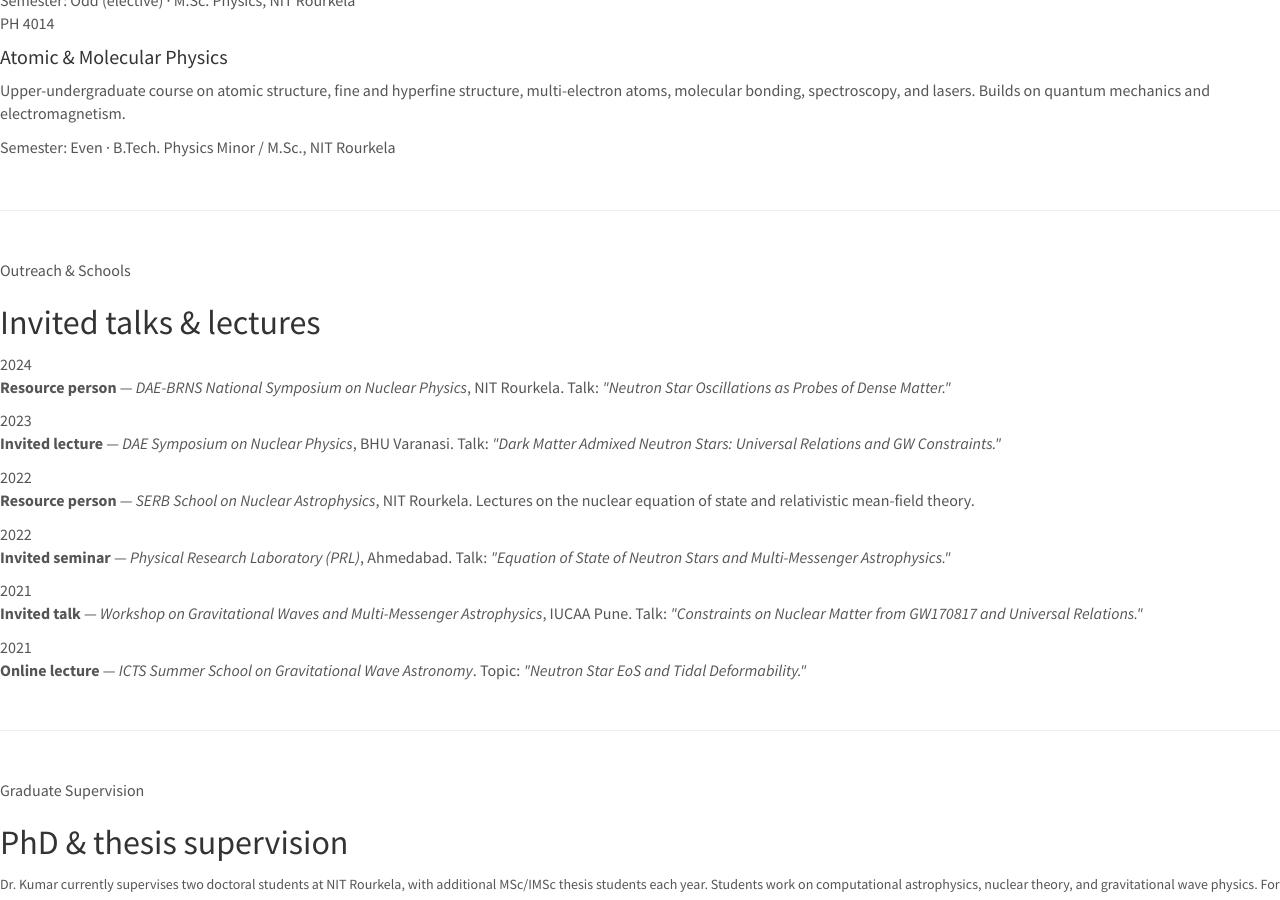
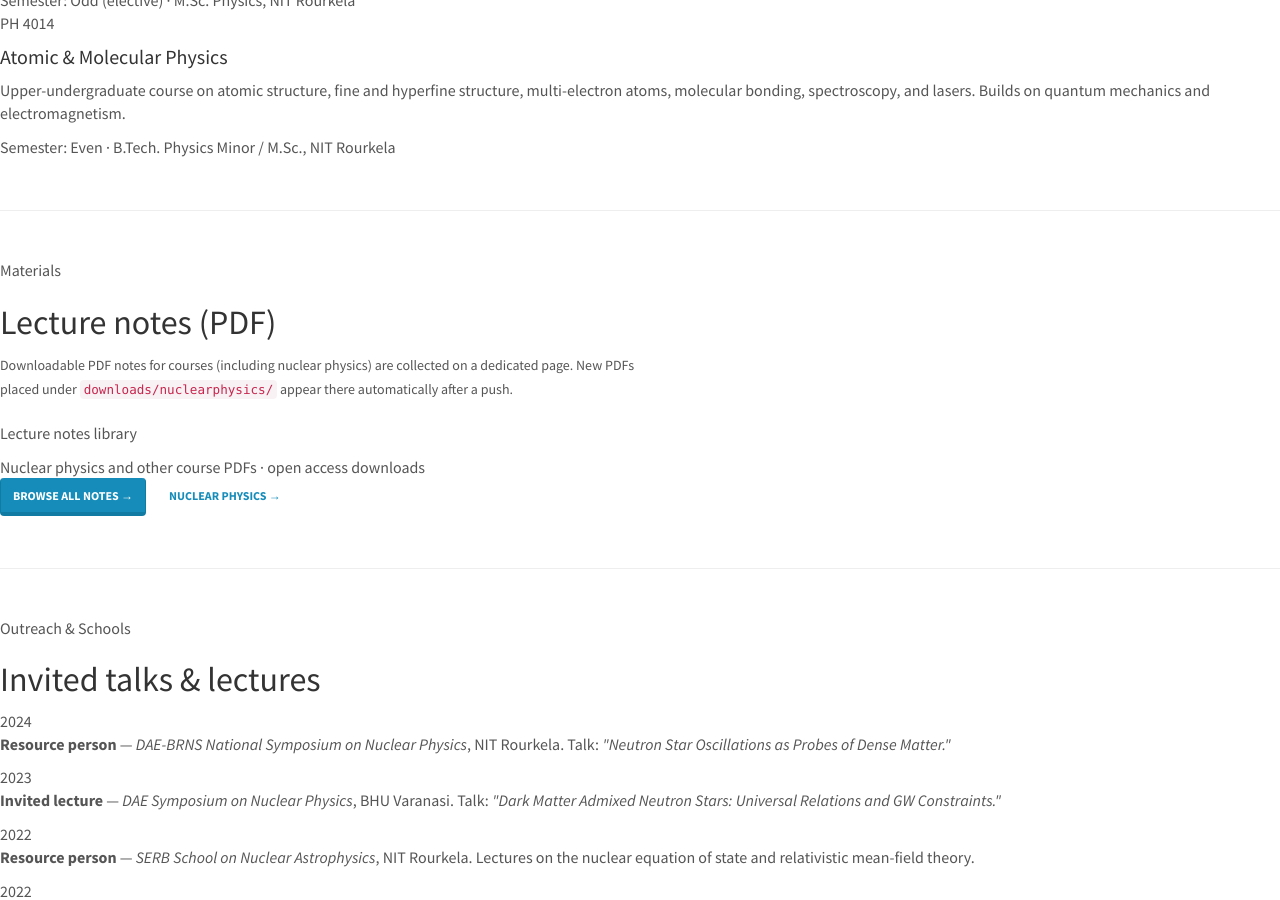
Before and after one commit to bharatiop/bharatiop.github.io, a Jekyll site: the page built from _pages/teaching.md, in a window 1280 px wide and 900 px high, scrolled down 915 px. Built offline with Jekyll 4.4.1, drawn with Linux system fonts in a browser that asks for light colours.

```diff
--- a/_pages/teaching.md
+++ b/_pages/teaching.md
@@ -71,6 +71,30 @@ permalink: /teaching/
       </div>
     </div>
 
+  </div>
+
+  <hr class="divider" style="margin-bottom:48px;">
+
+  <!-- LECTURE NOTES PDF -->
+  <div class="section-header">
+    <span class="eyebrow">Materials</span>
+    <h2 class="section-title">Lecture notes (PDF)</h2>
+  </div>
+
+  <p style="font-size:14px;color:var(--text-muted);line-height:1.75;margin-bottom:20px;max-width:640px;">
+    Downloadable PDF notes for courses (including nuclear physics) are collected on a dedicated page.
+    New PDFs placed under <code>downloads/nuclearphysics/</code> appear there automatically after a push.
+  </p>
+
+  <div class="join-banner" style="margin-bottom:52px;">
+    <div class="join-banner-text">
+      <p>Lecture notes library</p>
+      <span>Nuclear physics and other course PDFs · open access downloads</span>
+    </div>
+    <div style="display:flex;gap:10px;flex-wrap:wrap;">
+      <a class="btn btn-primary" href="{{ site.url }}{{ site.baseurl }}/lecture-notes/">Browse all notes →</a>
+      <a class="btn btn-secondary" href="{{ site.url }}{{ site.baseurl }}/lecture-notes/#nuclear-physics">Nuclear physics →</a>
+    </div>
   </div>
 
   <hr class="divider" style="margin-bottom:48px;">
```
Also changed, not shown: _pages/lecture_notes.md (added, +110 -0 lines).
